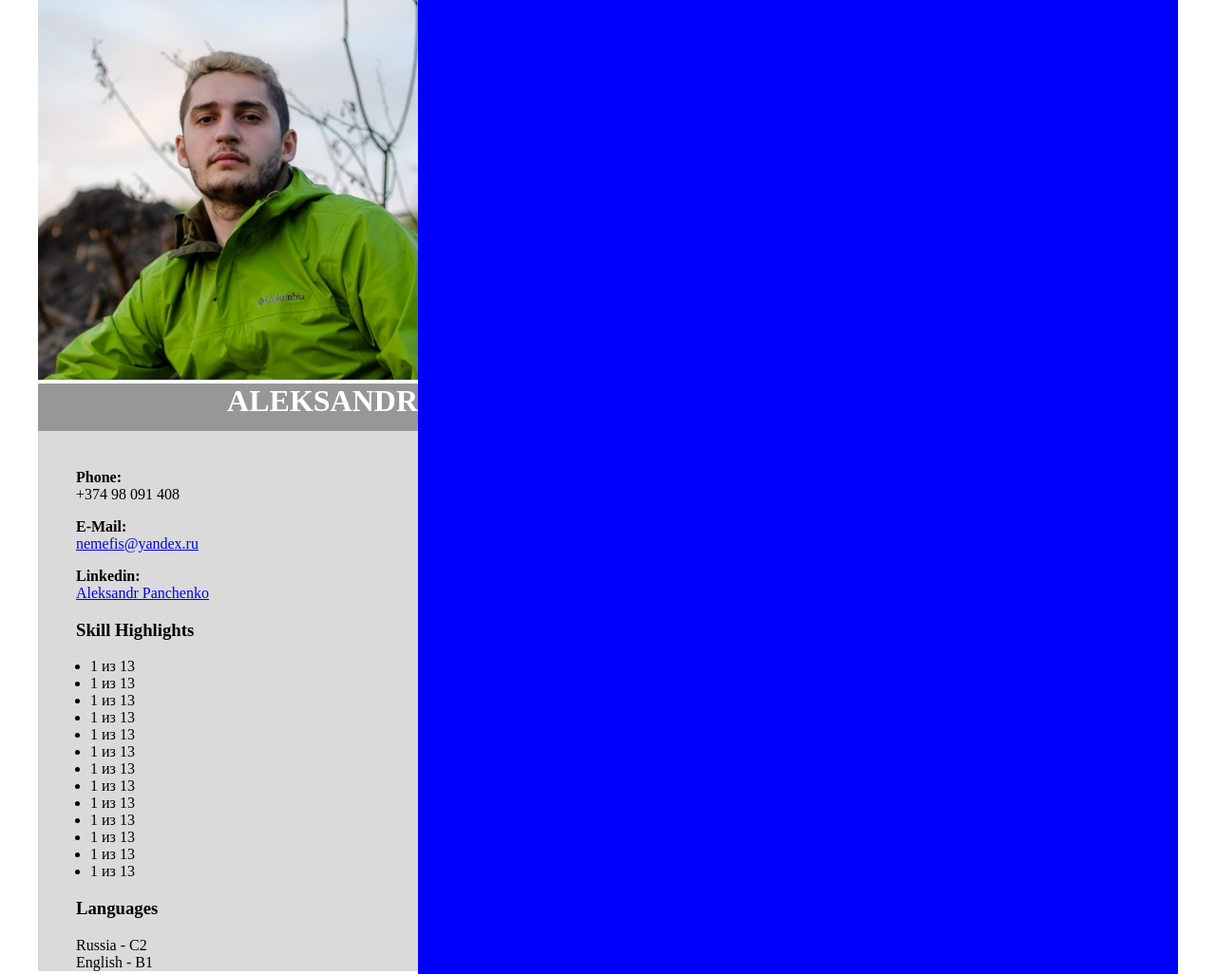
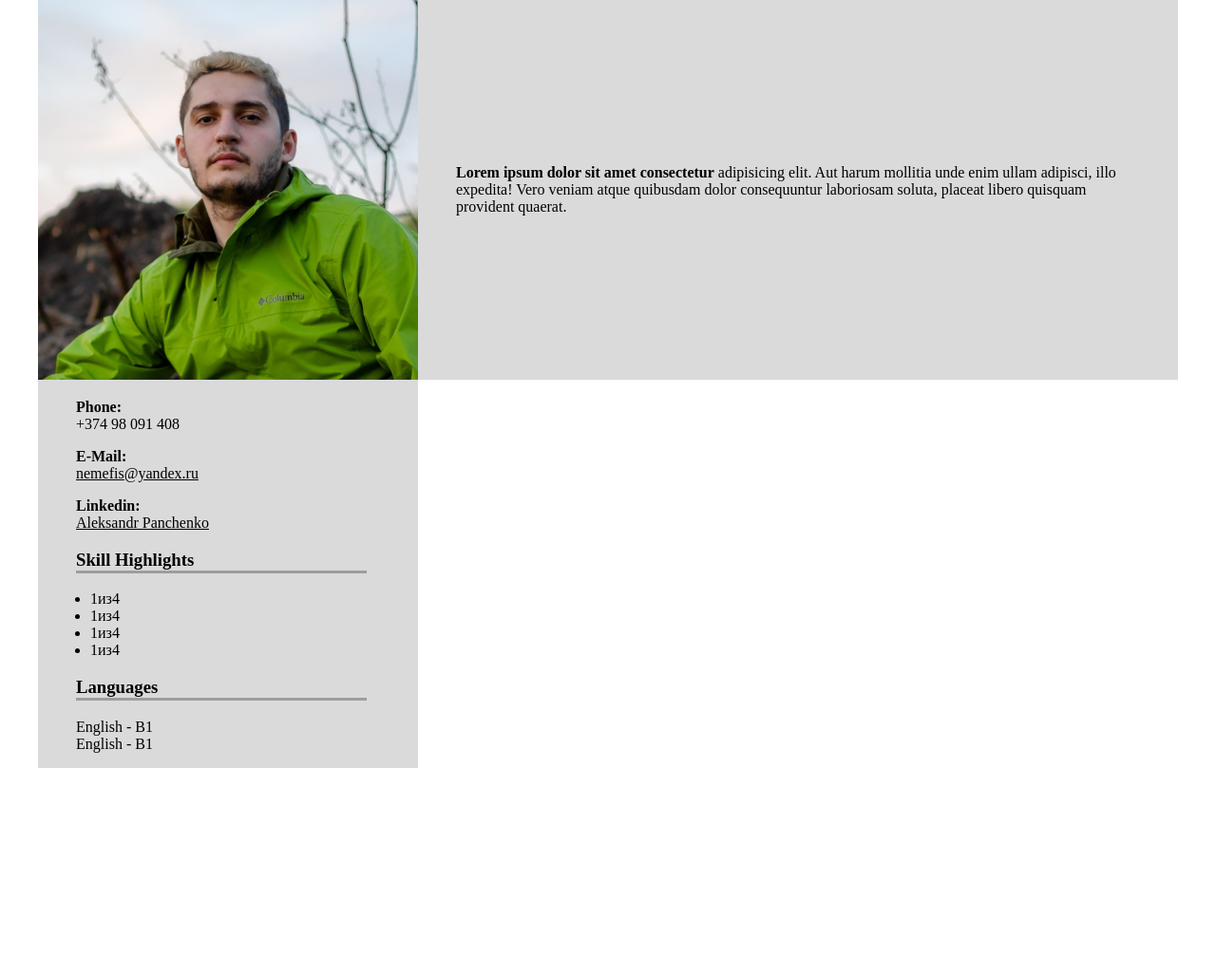
Before and after one commit to Nemefis/myCV, a plain HTML site: page index.html in a window 1280 px wide. Shown: the top 1026 px of the page at 95% size. After the commit the page ends 809 px from the top, so only its background shows below. Drawn offline with Linux system fonts and the light colour scheme.

Commit message:
CV_Fixes

```diff
--- a/index.html
+++ b/index.html
@@ -8,47 +8,41 @@
     <title>My CV</title>
 </head>
 <body>
+    <!-- div - блок -->
     <div class="wrapper">
         <div class="leftside">
             <div class="avatar_wrapper">
-                <div class="avatar_img">
-                    <img src="img/avatar.jpg" alt="Аватарка">
-                </div>
-                <div class="name">
-                    <h1>Aleksandr</h1>
-                </div>
+                <img src="img/avatar.jpg" alt="Аватарка">
             </div>
             <div class="description_wrapper">
                 <div class="contacts">
+                    <!-- p - параграф
+                    span - вспомогательный тег
+                    a - ссылка -->
                     <p><span>Phone: </span><br>+374 98 091 408</p>
-                    <p><span>E-Mail:</span> <br><a href="mailto:nemefis@yandex.ru">nemefis@yandex.ru</a></p>
+                    <p><span>E-Mail: </span><br><a href="mailto:nemefis@yandex.ru">nemefis@yandex.ru</a></p>
                     <p><span>Linkedin: </span><br><a href="https://www.linkedin.com/in/aleksandr-panchenko-b7794b80/" target="_blank">Aleksandr Panchenko</a></p>
                 </div>
                 <div class="skills">
-                    <h3>Skill Highlights</h3>
+                    <h3>Skill highlights</h3>
                     <ul>
-                        <li>1 из 13</li>
-                        <li>1 из 13</li>
-                        <li>1 из 13</li>
-                        <li>1 из 13</li>
-                        <li>1 из 13</li>
-                        <li>1 из 13</li>
-                        <li>1 из 13</li>
-                        <li>1 из 13</li>
-                        <li>1 из 13</li>
-                        <li>1 из 13</li>
-                        <li>1 из 13</li>
-                        <li>1 из 13</li>
-                        <li>1 из 13</li>
+                        <li>1из4</li>
+                        <li>1из4</li>
+                        <li>1из4</li>
+                        <li>1из4</li>
                     </ul>
                 </div>
                 <div class="languages">
-                    <h3>Languages</h3>
-                    <p>Russia - C2<br>English - B1</p>
+                    <h3>languages</h3>
+                    <p>English - B1<br>English - B1</p>
                 </div>
             </div>
         </div>
-        <div class="rightside"></div>
+        <div class="rightside">
+            <div class="about_profession">
+                <p><span>Lorem ipsum dolor sit amet consectetur</span> adipisicing elit. Aut harum mollitia unde enim ullam adipisci, illo expedita! Vero veniam atque quibusdam dolor consequuntur laboriosam soluta, placeat libero quisquam provident quaerat.</p>
+            </div>
+        </div>
     </div>
 </body>
 </html>
--- a/style.css
+++ b/style.css
@@ -2,45 +2,41 @@ body {
     margin: 0;
 }
 .wrapper {
-    margin: 0 auto;
     display: flex;
     width: 1200px;
-}
-.leftside {
-    width: 400px;
-}
-.rightside {
-    width: 800px;
-    background-color: blue;
+    margin: 0 auto;
 }
 img {
     width: 400px;
     height: auto;
 }
-.description_wrapper {
-    padding: 40px 0 0 40px;
+.contacts span {
+    font-weight: bold;
+}
+.leftside {
     background-color: #dadada;
 }
-.contacts p {
-    margin-top: 0;
+.skills h3, .languages h3 {
+    text-transform: capitalize;
+    border-bottom: 3px solid #9d9d9d;
+    width: 85%;
+}
+.description_wrapper {
+    padding-left: 40px;
 }
 .skills ul {
     padding-left: 15px;
 }
-.contacts span {
+a {
+    color: black;
+}
+.about_profession span {
     font-weight: bold;
 }
-.name {
-    background-color: #4c4c4c93;
-    color: #fff;
-    /* font-weight - толщина букв */
-    font-weight: bold;
-    /* text-tranform - отвечает за регистр */
-    text-transform: uppercase;
-    /* text-align - выравнивание */
-    text-align: right;
-    height: 50px;
+.about_profession {
+    padding: 0 40px;
+    background-color: #dadada;
+    height: 400px;
+    display: flex;
+    align-items: center;
 }
-.name h1 {
-    margin: 0;
-}
```
